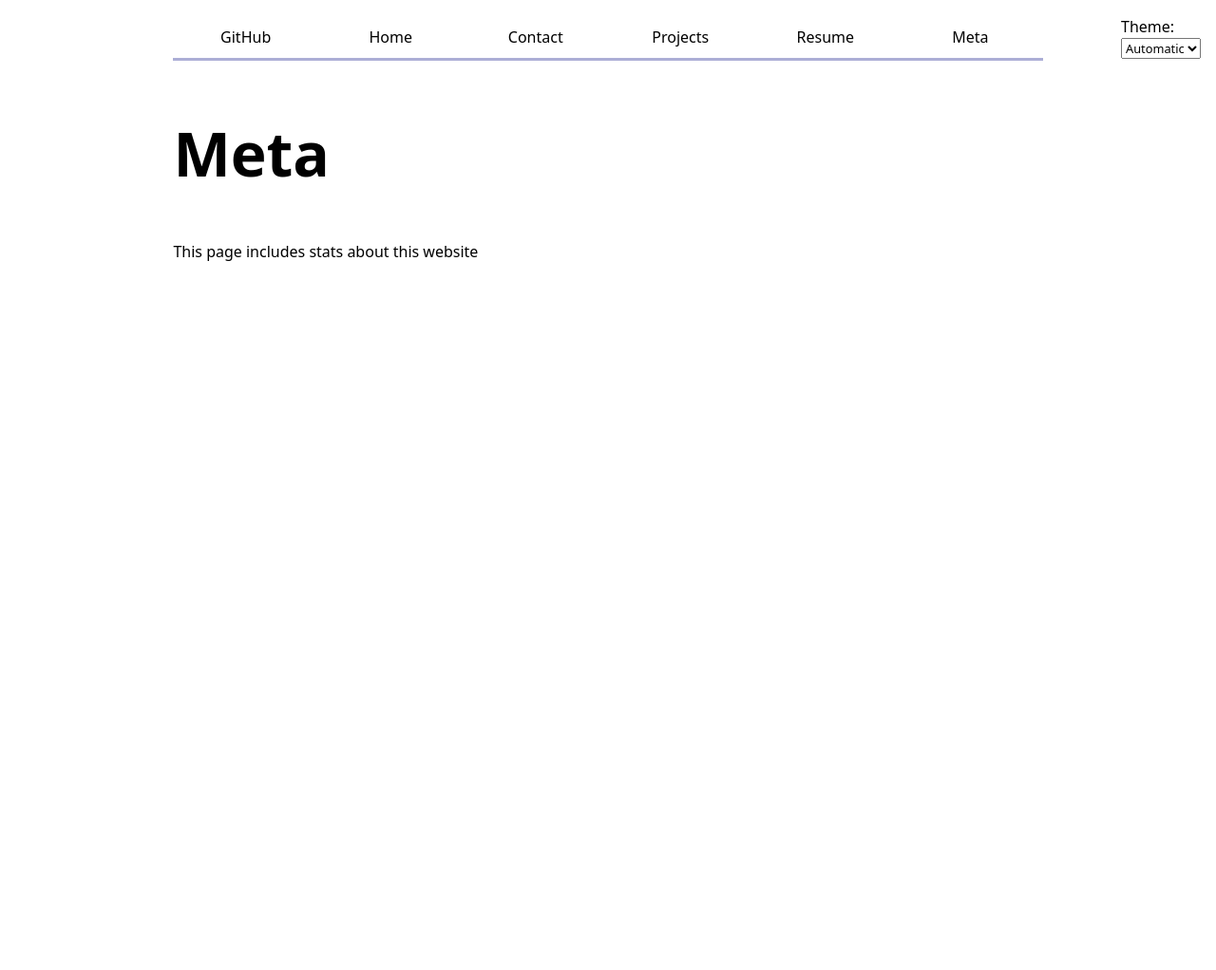
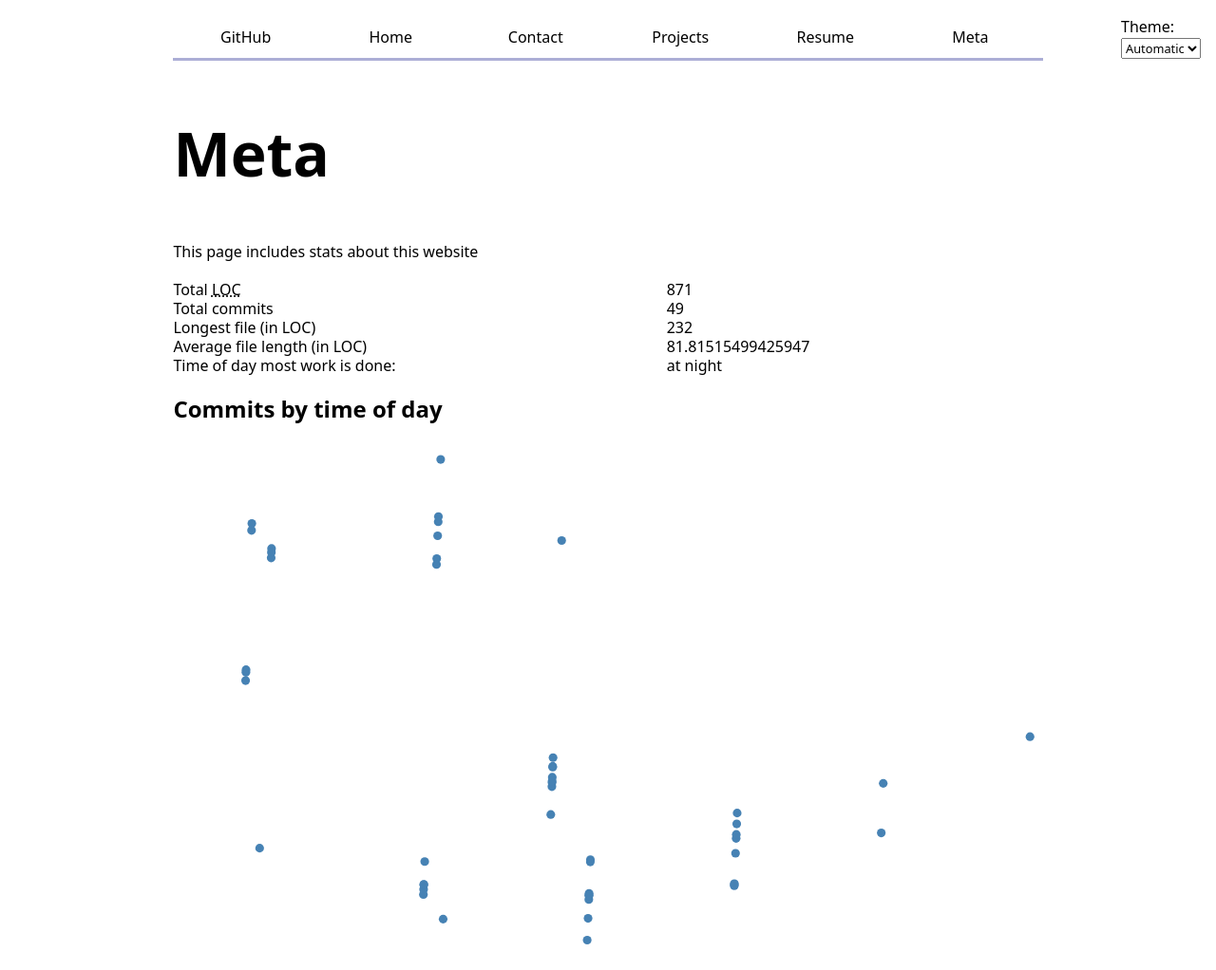
Before and after one commit to angela-shen/portfolio, a website: page meta/index.html in a window 1280 px wide. Shown: the whole page at 95% size. Before the commit the page ends 800 px from the top, so only its background shows below. Drawn offline with nearby package versions, Linux system fonts and the light colour scheme.

Commit message:
step 2 progress

```diff
--- a/meta/index.html
+++ b/meta/index.html
@@ -6,8 +6,11 @@
     <title>Meta</title>
     <link rel="stylesheet" href="../style.css">
     <script type="module" src="../global.js"></script>
+    <script src="main.js" type="module"></script>
+    <script src="https://d3js.org/d3.v7.min.js"></script>
 </head>
-<body>
-    <h1 class = 'title'>Meta</h1>
-    <p>This page includes stats about this website</p>
-</body>
+<h1 class = 'title'>Meta</h1>
+<p>This page includes stats about this website</p>
+<div id="stats"></div>
+<h2>Commits by time of day</h2>
+<div id="chart"></div>
--- /dev/null
+++ b/meta/main.js
@@ -0,0 +1,116 @@
+let data = [];
+
+document.addEventListener('DOMContentLoaded', async () => {
+  await loadData();
+  createScatterplot()
+});
+
+let commits = d3.groups(data, (d) => d.commit);
+
+function processCommits() {
+  commits = d3
+  .groups(data, (d) => d.commit)
+  .map(([commit, lines]) => {
+    let first = lines[0];
+    let { author, date, time, timezone, datetime } = first;
+    let ret = {
+      id: commit,
+      url: 'https://github.com/angela-shen/portfolio/commit/' + commit,
+      author,
+      date,
+      time,
+      timezone,
+      datetime,
+      hourFrac: datetime.getHours() + datetime.getMinutes() / 60,
+      totalLines: lines.length,
+    };
+
+    Object.defineProperty(ret, 'lines', {
+      enumerable: true,
+      writable: true,
+      configurable: true,
+      value: lines,
+    });
+
+    return ret;
+  });
+}
+
+function displayStats() {
+  // Process commits first
+  processCommits();
+
+  // Create the dl element
+  const dl = d3.select('#stats').append('dl').attr('class', 'stats');
+
+  // Add total LOC
+  dl.append('dt').html('Total <abbr title="Lines of code">LOC</abbr>');
+  dl.append('dd').text(data.length);
+
+  // Add total commits
+  dl.append('dt').text('Total commits');
+  dl.append('dd').text(commits.length);
+
+  // Add longest file length
+  dl.append('dt').text('Longest file (in LOC)');
+  dl.append('dd').text(d3.max(data, (d) => d.line));
+
+  // Add average file length
+  dl.append('dt').text('Average file length (in LOC)');
+  dl.append('dd').text(d3.mean(data, (d) => d.line));
+
+  //time most work is done
+  const workByPeriod = d3.rollups(
+    data,
+    (v) => v.length,
+    (d) => new Date(d.datetime).toLocaleString('en', { dayPeriod: 'short' })
+  );
+  const maxPeriod = d3.greatest(workByPeriod, (d) => d[1])?.[0];
+  dl.append('dt').text('Time of day most work is done:');
+  dl.append('dd').text(maxPeriod);
+
+  // Add more stats as needed...
+}
+
+async function loadData() {
+  data = await d3.csv('loc.csv', (row) => ({
+    ...row,
+    line: Number(row.line), // or just +row.line
+    depth: Number(row.depth),
+    length: Number(row.length),
+    date: new Date(row.date + 'T00:00' + row.timezone),
+    datetime: new Date(row.datetime),
+  }));
+  // original function as before
+  displayStats();
+  console.log(commits);
+}
+
+function createScatterplot() {
+  const width = 1000;
+  const height = 600;
+
+  const svg = d3
+    .select('#chart')
+    .append('svg')
+    .attr('viewBox', `0 0 ${width} ${height}`)
+    .style('overflow', 'visible');
+
+  const xScale = d3
+    .scaleTime()
+    .domain(d3.extent(commits, (d) => d.datetime))
+    .range([0, width])
+    .nice();
+
+  const yScale = d3.scaleLinear().domain([0, 24]).range([height, 0]);
+
+  const dots = svg.append('g').attr('class', 'dots');
+  dots
+    .selectAll('circle')
+    .data(commits)
+    .join('circle')
+    .attr('cx', (d) => xScale(d.datetime))
+    .attr('cy', (d) => yScale(d.hourFrac))
+    .attr('r', 5)
+    .attr('fill', 'steelblue');
+}
```
